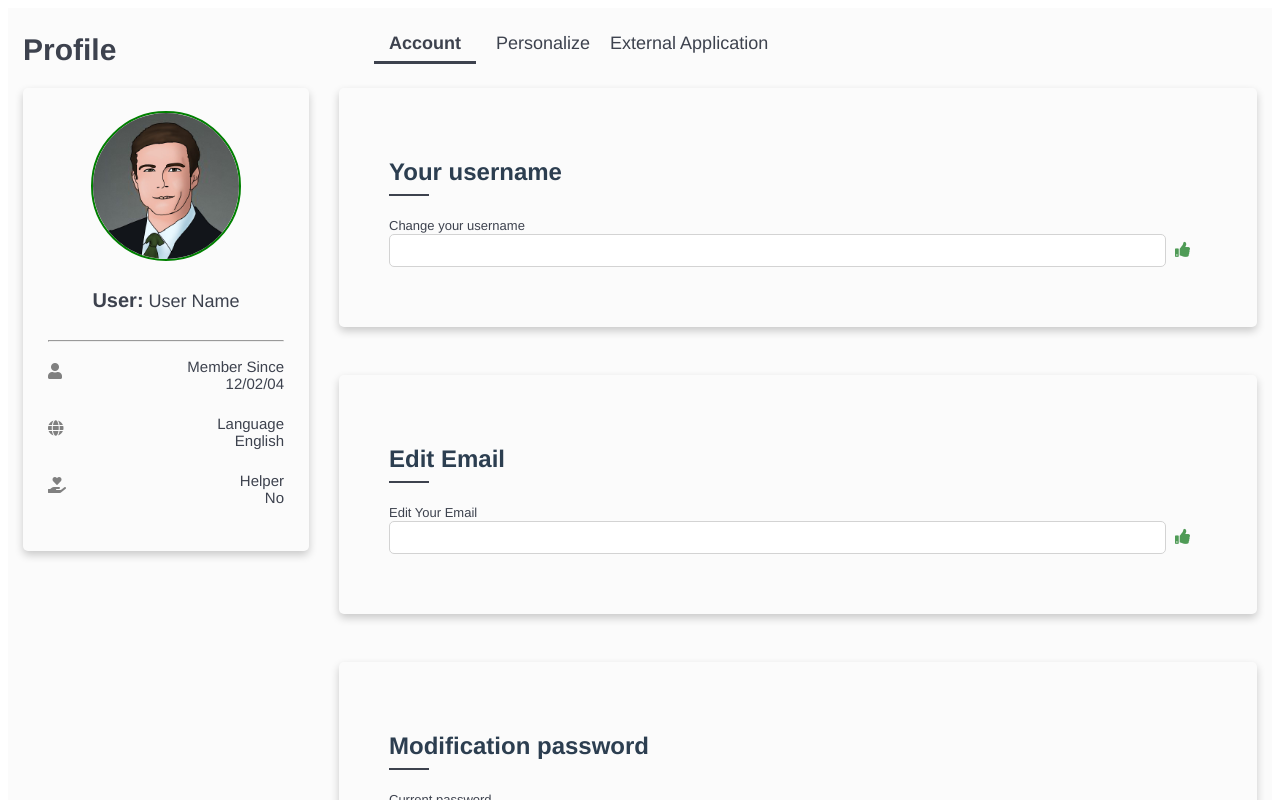
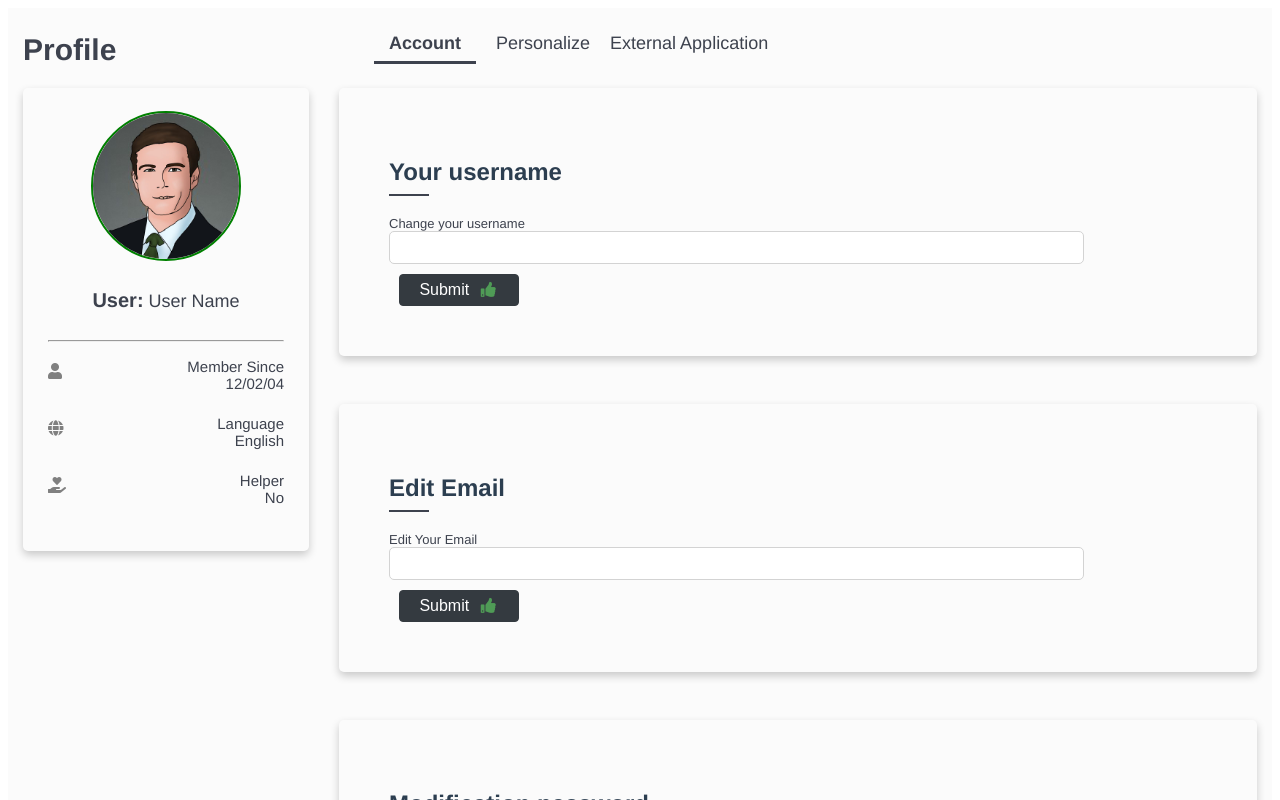
Before and after one commit to zaid-shabbir/Profile-Pages, a Vue app: page / in a window 1280 px wide. Shown: the top 800 px of the page. Built offline with nearby package versions, Linux system fonts and the light colour scheme.

Commit message:
buttons added in username email inouts submit actions

```diff
--- a/src/components/Email.vue
+++ b/src/components/Email.vue
@@ -5,8 +5,11 @@
     <div v-if="error" class="error">{{ error }}</div>
     <div v-if="success" class="success">{{ success }}</div>
     <input @keyup.enter="validate" id="email" v-model="email" type="email" />
-    <i v-if="submitted" class="fas fa-spinner fa-spin"></i>
-    <i @click="validate" class="fas fa-thumbs-up icon"></i>
+    <button @click="validate" class="submit-btn">
+      <i v-if="submitted" class="fas fa-spinner fa-spin"></i>
+      Submit
+      <i class="fas fa-thumbs-up icon"></i>
+    </button>
   </div>
 </template>
 
@@ -81,9 +84,10 @@ label {
   color: rgb(61, 66, 78);
   font-weight: 500;
   font-size: 13px;
+  display: block;
 }
 input[type="email"] {
-  width: 95%;
+  width: 85%;
   padding: 8px;
   border-radius: 5px;
   border: none;
@@ -92,7 +96,6 @@ input[type="email"] {
   margin-bottom: 10px;
 }
 .icon {
-  margin-left: 5px;
   font-size: 15px;
   height: 28px;
   width: 25px;
@@ -102,11 +105,11 @@ input[type="email"] {
   cursor: pointer;
   color: rgb(79, 155, 86);
 }
-.icon:hover {
+/* .icon:hover {
   color: lightblue;
   background-color: lightgray;
   color: darkblue;
-}
+} */
 .error {
   font-size: 14px;
   color: red;
@@ -115,4 +118,32 @@ input[type="email"] {
   font-size: 14px;
   color: green;
 }
+.submit-btn {
+  width: 120px;
+  margin-left: 10px;
+  padding: 1px 8px;
+  border-radius: 5px;
+  outline: none;
+  color: #212529;
+  text-align: center;
+  vertical-align: middle;
+  cursor: pointer;
+  -webkit-user-select: none;
+  -moz-user-select: none;
+  -ms-user-select: none;
+  user-select: none;
+  background-color: transparent;
+  border: 1px solid transparent;
+  font-size: 1rem;
+  line-height: 1.5;
+  border-radius: 0.25rem;
+  color: #fff;
+  background-color: #343a40;
+  border-color: #343a40;
+}
+.submit-btn:hover {
+  color: #fff;
+  background-color: #23272b;
+  border-color: #1d2124;
+}
 </style>
--- a/src/components/Username.vue
+++ b/src/components/Username.vue
@@ -10,8 +10,11 @@
       v-model="user_name"
       type="text"
     />
-    <i v-if="submitted" class="fas fa-spinner fa-spin"></i>
-    <i @click="validate" class="fas fa-thumbs-up icon"></i>
+    <button @click="validate" class="submit-btn">
+      <i v-if="submitted" class="fas fa-spinner fa-spin"></i>
+      Submit
+      <i class="fas fa-thumbs-up icon"></i>
+    </button>
   </div>
 </template>
 
@@ -44,11 +47,10 @@ export default {
       //   .catch((this.error = "The username was not updated !"));
 
       // mocked function starts
-
       setTimeout(() => {
         if (this.user_name.length < 4) {
           this.error =
-            "The username " + this.user_name + " was not available !";
+            "The username ' " + this.user_name + " ' was not available !";
         } else {
           this.success = "The username was updated !";
         }
@@ -88,9 +90,10 @@ label {
   color: rgb(61, 66, 78);
   font-weight: 500;
   font-size: 13px;
+  display: block;
 }
 input[type="text"] {
-  width: 95%;
+  width: 85%;
   padding: 8px;
   border-radius: 5px;
   border: none;
@@ -99,7 +102,6 @@ input[type="text"] {
   margin-bottom: 10px;
 }
 .icon {
-  margin-left: 5px;
   font-size: 15px;
   height: 28px;
   width: 25px;
@@ -109,11 +111,11 @@ input[type="text"] {
   cursor: pointer;
   color: rgb(79, 155, 86);
 }
-.icon:hover {
+/* .icon:hover {
   color: lightblue;
   background-color: lightgray;
   color: darkblue;
-}
+} */
 .error {
   font-size: 14px;
   color: red;
@@ -122,4 +124,32 @@ input[type="text"] {
   font-size: 14px;
   color: green;
 }
+.submit-btn {
+  width: 120px;
+  margin-left: 10px;
+  padding: 1px 8px;
+  border-radius: 5px;
+  outline: none;
+  color: #212529;
+  text-align: center;
+  vertical-align: middle;
+  cursor: pointer;
+  -webkit-user-select: none;
+  -moz-user-select: none;
+  -ms-user-select: none;
+  user-select: none;
+  background-color: transparent;
+  border: 1px solid transparent;
+  font-size: 1rem;
+  line-height: 1.5;
+  border-radius: 0.25rem;
+  color: #fff;
+  background-color: #343a40;
+  border-color: #343a40;
+}
+.submit-btn:hover {
+  color: #fff;
+  background-color: #23272b;
+  border-color: #1d2124;
+}
 </style>
```
